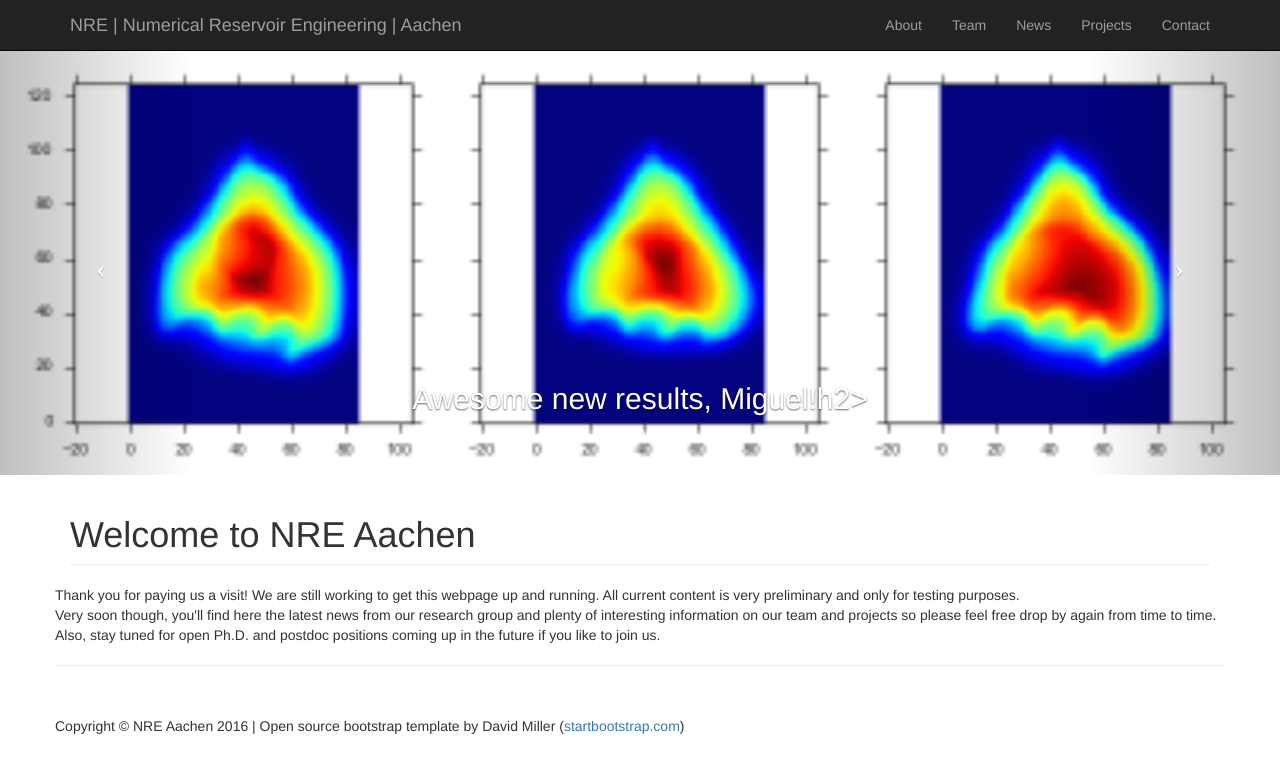
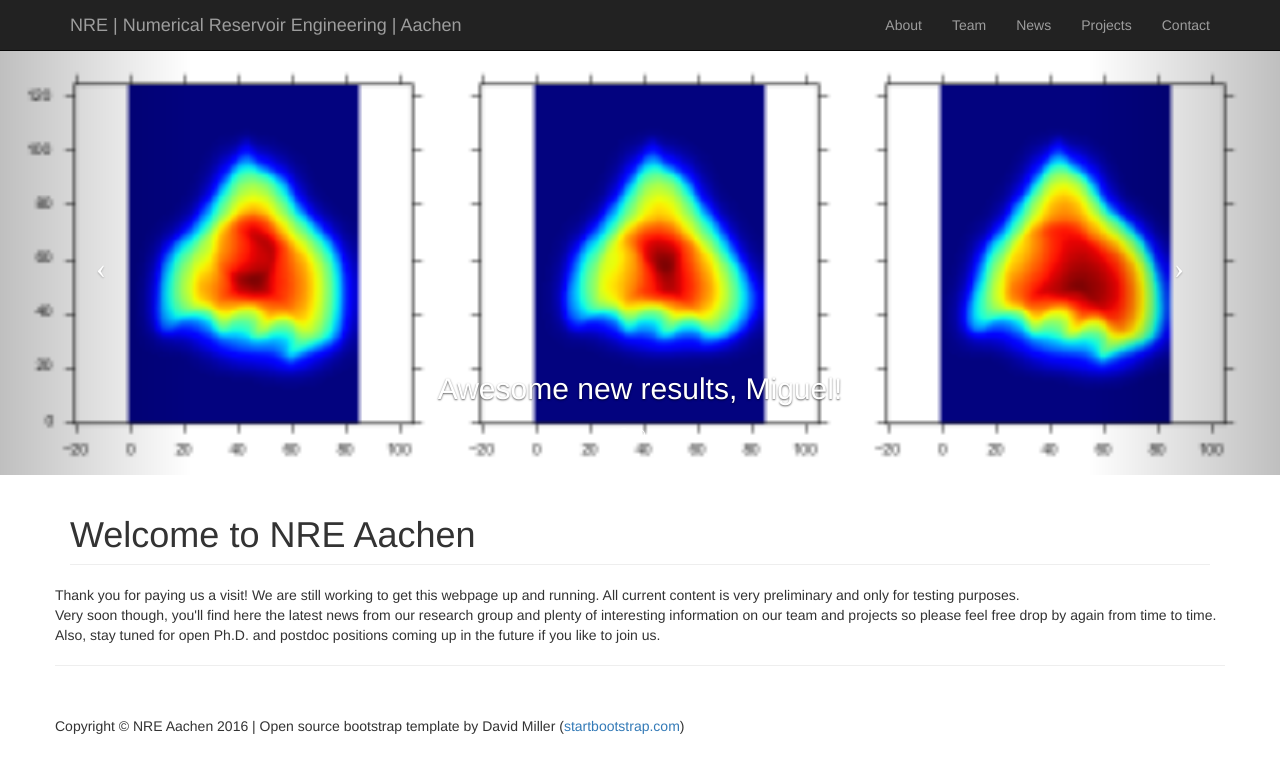
Before and after one commit to nre-aachen/nre-aachen.github.io, a Jekyll site: the page built from index.html, in a window 1280 px wide. Shown: the top 773 px of the page. Built offline with Jekyll 4.4.1, drawn with Linux system fonts in a browser that asks for light colours.

Commit message:
small adjustment

```diff
--- a/index.html
+++ b/index.html
@@ -17,7 +17,7 @@ title: NRE Aachen
                 <!-- <div class="fill" style="background-image:url('http://placehold.it/1900x1080&text=Rogowski');"></div> -->
                 <div class="fill" style="background-image:url('img/sandstone_grav.png');"></div>
                 <div class="carousel-caption">
-                    <h2>Awesome new results, Miguel!h2>
+                    <h2>Awesome new results, Miguel!<h2>
                 </div>
             </div>
             <div class="item">
```
